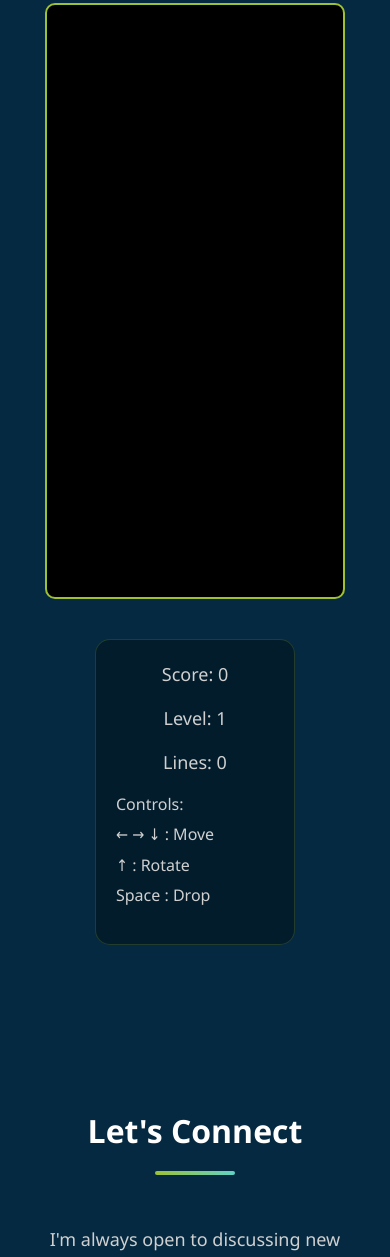
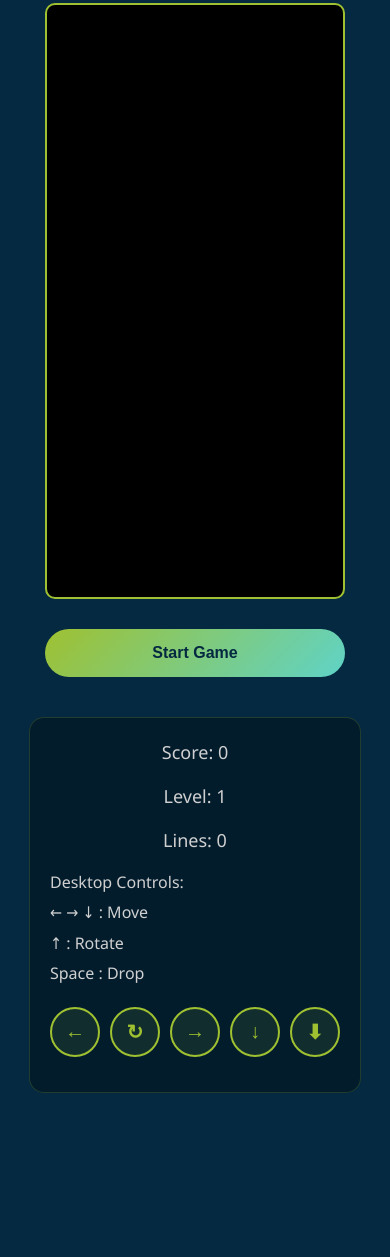
Before and after one commit to onurbsofa/Huerta-NES, a website: page index.html in a window 390 px wide. Shown: the part 3330-4587 px from the top of the page. Drawn offline with Linux system fonts and the light colour scheme.

Commit message:
mobile game

```diff
--- a/index.html
+++ b/index.html
@@ -115,16 +115,26 @@
         <section class="tetris" id="tetris">
             <h2 class="section-title">Tetris Game</h2>
             <div class="tetris-container">
-                <canvas id="tetris-canvas" width="300" height="600"></canvas>
+                <div class="game-area">
+                    <canvas id="tetris-canvas" width="300" height="600"></canvas>
+                    <button id="start-btn" class="btn btn-primary">Start Game</button>
+                </div>
                 <div class="tetris-info">
                     <div id="score">Score: 0</div>
                     <div id="level">Level: 1</div>
                     <div id="lines">Lines: 0</div>
                     <div class="controls">
-                        <p>Controls:</p>
+                        <p>Desktop Controls:</p>
                         <p>← → ↓ : Move</p>
                         <p>↑ : Rotate</p>
                         <p>Space : Drop</p>
+                    </div>
+                    <div class="mobile-controls">
+                        <button id="left-btn" class="control-btn">←</button>
+                        <button id="rotate-btn" class="control-btn">↻</button>
+                        <button id="right-btn" class="control-btn">→</button>
+                        <button id="down-btn" class="control-btn">↓</button>
+                        <button id="drop-btn" class="control-btn">⬇</button>
                     </div>
                 </div>
             </div>
--- a/js/main.js
+++ b/js/main.js
@@ -266,5 +266,44 @@ document.addEventListener('keydown', (e) => {
     }
 });
 
-// Start game on page load
-startGame();
+// Mobile controls
+document.getElementById('start-btn').addEventListener('click', () => {
+    if (!gameRunning) {
+        startGame();
+    }
+});
+
+document.getElementById('left-btn').addEventListener('touchstart', (e) => {
+    e.preventDefault();
+    if (gameRunning && currentPiece) currentPiece.move(-1, 0);
+});
+
+document.getElementById('right-btn').addEventListener('touchstart', (e) => {
+    e.preventDefault();
+    if (gameRunning && currentPiece) currentPiece.move(1, 0);
+});
+
+document.getElementById('down-btn').addEventListener('touchstart', (e) => {
+    e.preventDefault();
+    if (gameRunning && currentPiece) currentPiece.move(0, 1);
+});
+
+document.getElementById('rotate-btn').addEventListener('touchstart', (e) => {
+    e.preventDefault();
+    if (gameRunning && currentPiece) currentPiece.rotate();
+});
+
+document.getElementById('drop-btn').addEventListener('touchstart', (e) => {
+    e.preventDefault();
+    if (gameRunning && currentPiece) currentPiece.drop();
+});
+
+// Initialize game state but don't start
+board = Array.from({length: ROWS}, () => Array(COLS).fill(0));
+score = 0;
+level = 1;
+lines = 0;
+dropTime = 1000;
+gameRunning = false;
+updateUI();
+draw();
--- a/styles/stylesheet.css
+++ b/styles/stylesheet.css
@@ -436,10 +436,21 @@ footer {
     flex-wrap: wrap;
 }
 
+.game-area {
+    display: flex;
+    flex-direction: column;
+    align-items: center;
+    gap: 20px;
+}
+
 #tetris-canvas {
     border: 2px solid #9fc131;
     background: #000;
     border-radius: 10px;
+}
+
+#start-btn {
+    margin-top: 10px;
 }
 
 .tetris-info {
@@ -465,6 +476,39 @@ footer {
     font-size: 16px;
 }
 
+.mobile-controls {
+    display: flex;
+    justify-content: space-between;
+    gap: 10px;
+    margin-top: 20px;
+}
+
+.control-btn {
+    width: 50px;
+    height: 50px;
+    border: 2px solid #9fc131;
+    background: rgba(159, 193, 49, 0.1);
+    color: #9fc131;
+    border-radius: 50%;
+    font-size: 20px;
+    font-weight: bold;
+    cursor: pointer;
+    transition: all 0.3s ease;
+    display: flex;
+    align-items: center;
+    justify-content: center;
+}
+
+.control-btn:hover {
+    background: #9fc131;
+    color: #042940;
+    transform: scale(1.1);
+}
+
+.control-btn:active {
+    transform: scale(0.95);
+}
+
 @media (max-width: 768px) {
     .tetris-container {
         flex-direction: column;
@@ -476,4 +520,9 @@ footer {
         max-width: 300px;
         height: auto;
     }
+
+    .mobile-controls {
+        order: -1;
+        margin-bottom: 20px;
+    }
 }
```
